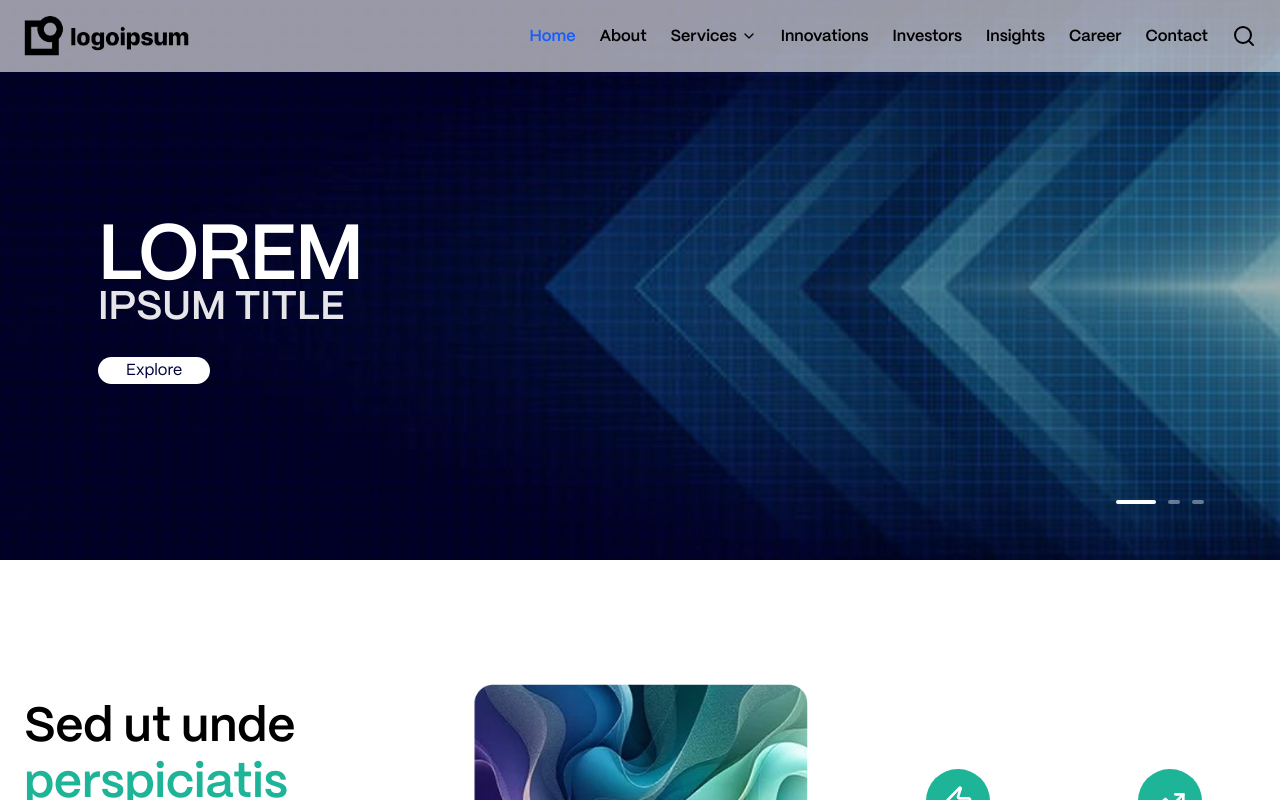
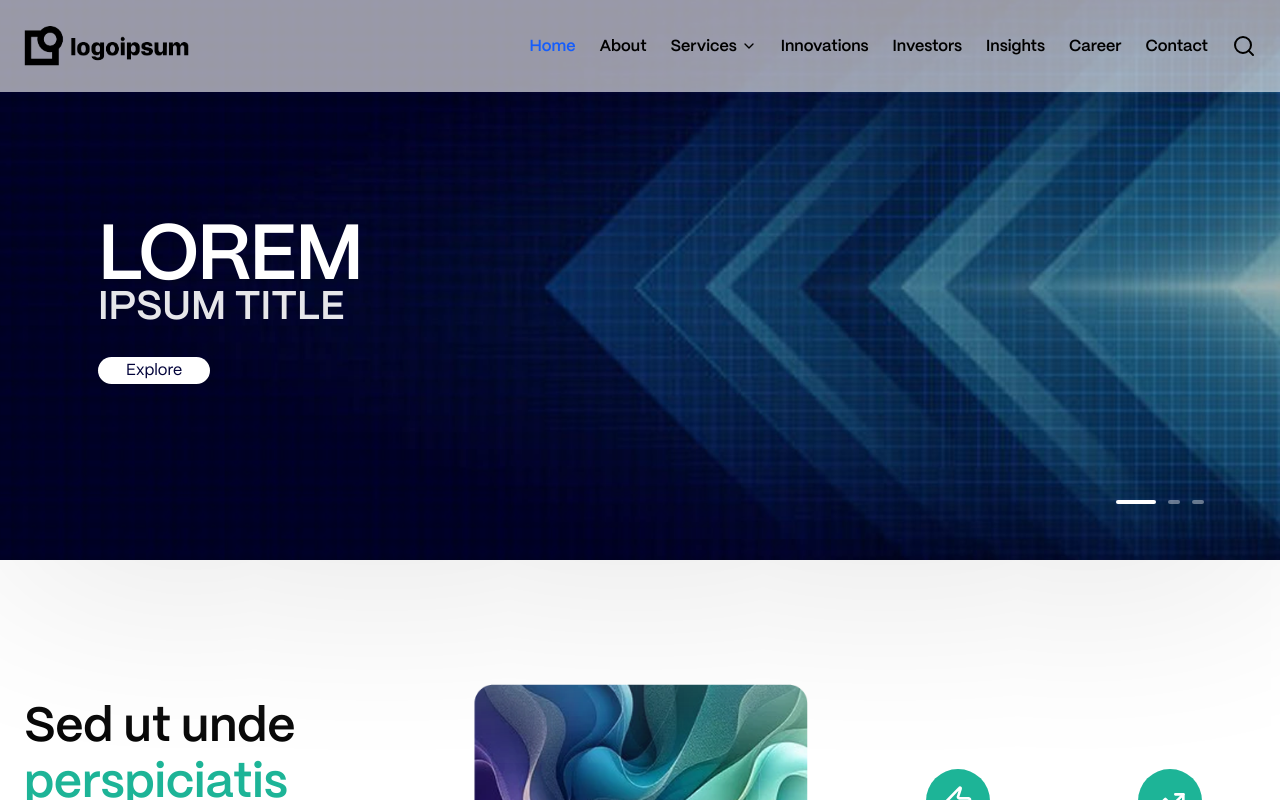
Before and after one commit to girishrajput/HGS-interview, a React (Vite) app: page / in a window 1280 px wide. Shown: the top 800 px of the page. Built offline with nearby package versions, Linux system fonts and the light colour scheme.

Commit message:
ui design changes

```diff
--- a/src/components/Header.jsx
+++ b/src/components/Header.jsx
@@ -22,7 +22,7 @@ function Header() {
       className={`fixed top-0 left-0 w-full z-50 transition-all duration-300 ${scrolled ? "bg-white shadow-md" : "bg-white/60 text-black"
         }`}
     >
-      <div className="max-w-7xl mx-auto px-6 flex justify-between items-center">
+      <div className="max-w-7xl mx-auto px-6 py-2.5 flex justify-between items-center">
         <Link to="/" className="font-bold text-xl">
           <img
             src={logo}
@@ -32,11 +32,14 @@ function Header() {
         </Link>
 
         {/* --- DESKTOP NAV --- */}
-        <nav className="hidden md:flex gap-6 items-center">
+        <nav className="hidden md:flex items-center">
+  <ul className="flex gap-6 items-center list-none p-0 m-0">
+    <li>
       <NavLink
         to="/"
         className={({ isActive }) =>
-              `font-semibold hover:text-blue-600 py-6 transition-colors ${isActive
+          `font-semibold hover:text-blue-600 py-6 transition-colors block ${
+            isActive
               ? "text-blue-600 border-b-0 border-blue-600"
               : scrolled
               ? "text-gray-800"
@@ -46,11 +49,14 @@ function Header() {
       >
         Home
       </NavLink>
+    </li>
 
+    <li>
       <NavLink
         to="/about"
         className={({ isActive }) =>
-              `font-semibold hover:text-blue-600 py-6 transition-colors ${isActive
+          `font-semibold hover:text-blue-600 py-6 transition-colors block ${
+            isActive
               ? "text-blue-600 border-b-0 border-blue-600"
               : scrolled
               ? "text-gray-800"
@@ -60,14 +66,16 @@ function Header() {
       >
         About
       </NavLink>
+    </li>
 
-          <div
+    <li
       onMouseEnter={() => setOpen(true)}
       onMouseLeave={() => setOpen(false)}
       className="static"
     >
       <span
-              className={`cursor-pointer flex items-center gap-1 font-semibold hover:text-blue-600 py-6 ${scrolled ? "text-gray-800" : "text-black"
+        className={`cursor-pointer flex items-center gap-1 font-semibold hover:text-blue-600 py-6 ${
+          scrolled ? "text-gray-800" : "text-black"
         }`}
       >
         Services{" "}
@@ -77,41 +85,58 @@ function Header() {
         />
       </span>
       {open && <MegaMenu setOpen={setOpen} />}
-          </div>
+    </li>
 
+    <li>
       <span
-            className={`cursor-pointer font-semibold hover:text-blue-600 py-6 ${scrolled ? "text-gray-800" : "text-black"
+        className={`cursor-pointer font-semibold hover:text-blue-600 py-6 block ${
+          scrolled ? "text-gray-800" : "text-black"
         }`}
         onClick={() => {}}
       >
         Innovations
       </span>
+    </li>
+
+    <li>
       <span
-            className={`cursor-pointer font-semibold hover:text-blue-600 py-6 ${scrolled ? "text-gray-800" : "text-black"
+        className={`cursor-pointer font-semibold hover:text-blue-600 py-6 block ${
+          scrolled ? "text-gray-800" : "text-black"
         }`}
         onClick={() => {}}
       >
         Investors
       </span>
+    </li>
+
+    <li>
       <span
-            className={`cursor-pointer font-semibold hover:text-blue-600 py-6 ${scrolled ? "text-gray-800" : "text-black"
+        className={`cursor-pointer font-semibold hover:text-blue-600 py-6 block ${
+          scrolled ? "text-gray-800" : "text-black"
         }`}
         onClick={() => {}}
       >
         Insights
       </span>
+    </li>
+
+    <li>
       <span
-            className={`cursor-pointer font-semibold hover:text-blue-600 py-6 ${scrolled ? "text-gray-800" : "text-black"
+        className={`cursor-pointer font-semibold hover:text-blue-600 py-6 block ${
+          scrolled ? "text-gray-800" : "text-black"
         }`}
         onClick={() => {}}
       >
         Career
       </span>
+    </li>
 
+    <li>
       <NavLink
         to="/contact"
         className={({ isActive }) =>
-              `font-semibold hover:text-blue-600 py-6 transition-colors ${isActive
+          `font-semibold hover:text-blue-600 py-6 transition-colors block ${
+            isActive
               ? "text-blue-600 border-b-0 border-blue-600"
               : scrolled
               ? "text-gray-800"
@@ -121,13 +146,19 @@ function Header() {
       >
         Contact
       </NavLink>
+    </li>
 
-          <Link to="/search"
-            className={`font-semibold hover:text-blue-600 py-6 ${scrolled ? "text-gray-800" : "text-black"
+    <li>
+      <Link
+        to="/search"
+        className={`font-semibold hover:text-blue-600 py-6 block ${
+          scrolled ? "text-gray-800" : "text-black"
         }`}
       >
         <Search />
       </Link>
+    </li>
+  </ul>
 </nav>
 
         {/* --- MOBILE  --- */}
--- a/src/components/HeroSlider.jsx
+++ b/src/components/HeroSlider.jsx
@@ -28,7 +28,7 @@ function HeroSlider() {
 
   return (
     <section
-      className="h-[560px] bg-cover bg-center flex items-center relative transition-all duration-1000 ease-in-out"
+      className="shadow-[0_0_210px_rgb(220,220,220)] h-[560px] bg-cover bg-center flex items-center relative transition-all duration-1000 ease-in-out"
       style={{ backgroundImage: `url(${currentSlide.image})` }}
     >
       {/* Overlay */}
```
Lines whose indentation alone changed are shown as unchanged.
